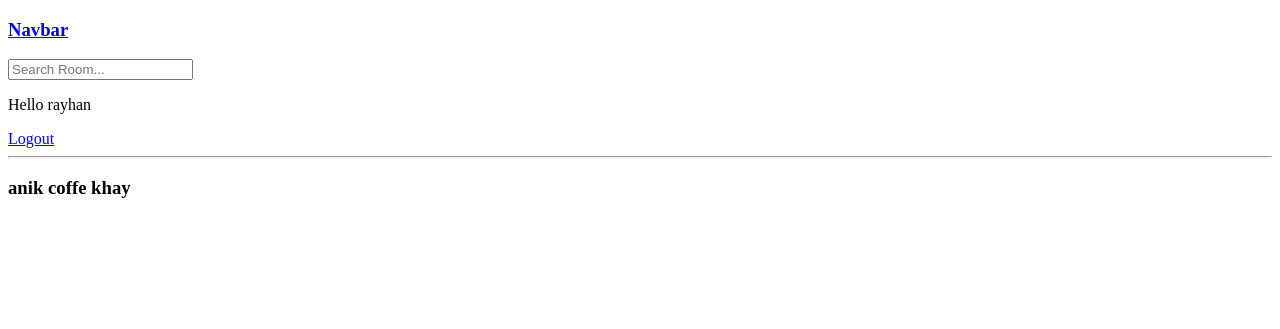
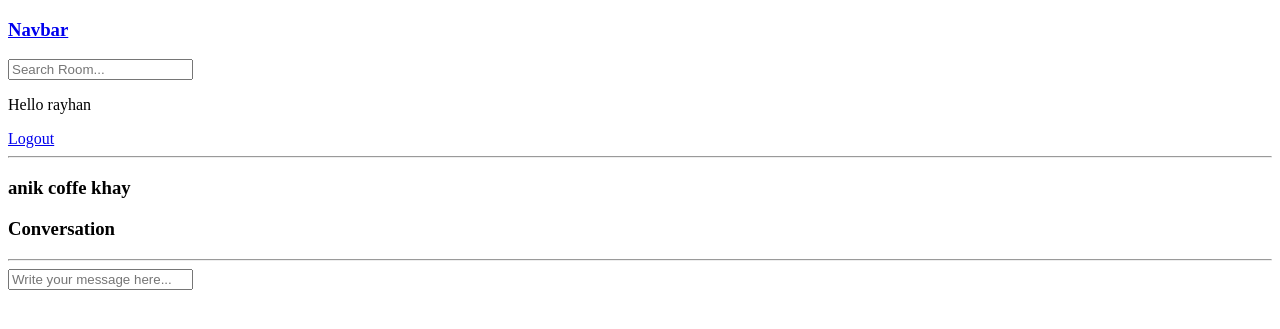
Before and after one commit to progRayhan/StudyBuddy, a Django app: page /room/13/ in a window 1280 px wide. Shown: the top 329 px of the page. Run offline with Django 4.2, Linux system fonts and the light colour scheme; a user stored in the database is signed in; data comes from the database, SQL or seed files in the repository; both versions use the stored data as it was after the commit.

Commit message:
message form & created time added

```diff
--- a/base/models.py
+++ b/base/models.py
@@ -31,6 +31,8 @@ class Message(models.Model):
     room = models.ForeignKey(Room, on_delete=models.CASCADE)
     user = models.ForeignKey(User, on_delete=models.CASCADE)
     body = models.TextField()
+    updated = models.DateTimeField(auto_now=True)
+    created = models.DateTimeField(auto_now_add=True)
 
     def __str__(self):
         return self.body[0:50]
--- a/base/templates/base/room.html
+++ b/base/templates/base/room.html
@@ -3,5 +3,28 @@
 {% block content %}
 
 <h3>{{ room.name }}</h3>
+<p>{{room.description}}</p>
+
+<div class="comment-wrapper">
+    <h3>Conversation</h3>
+    <hr>
+
+    {% for message in room_messages %}
+        <div>
+            <small>@{{message.user}} {{message.created|timesince}} ago</small>
+            <p>{{message.body}}</p>
+            <hr>
+        </div>
+    {% endfor %}
+</div>
+
+{% if request.user.is_authenticated %}
+<div class="comment-form">
+    <form method="POST" action="">
+        {% csrf_token %}
+        <input type="text" name="body" placeholder="Write your message here..."/>
+    </form>
+</div>
+{% endif %}
 
 {% endblock %}
--- a/base/views.py
+++ b/base/views.py
@@ -1,10 +1,12 @@
+from email import message
+from venv import create
 from django.contrib.auth import authenticate,login,logout
 from django.http import HttpResponse
 from django.contrib import messages
 from django.contrib.auth.models import User
 from django.shortcuts import redirect, render
 from django.urls import is_valid_path
-from .models import Room, Topic
+from .models import Message, Room, Topic
 from django.db.models import Q
 from .forms import RoomForm
 from django.contrib.auth.forms import UserCreationForm
@@ -81,7 +83,17 @@ def room(request,pk):
     #     if i['id'] == int(pk):
     #         room = i
     room = Room.objects.get(id=pk)
-    context = {'room':room}
+    room_messages = room.message_set.all().order_by('-created')
+
+    if request.method == 'POST':
+        message = Message.objects.create(
+            user = request.user,
+            room=room,
+            body=request.POST.get('body')
+        )
+        return redirect('room', pk=room.id)
+
+    context = {'room':room,'room_messages':room_messages}
     return render(request, 'base/room.html', context)
 
 
```
Also changed, not shown: base/migrations/0003_alter_room_options_message_created_message_updated.py (added), db.sqlite3.
